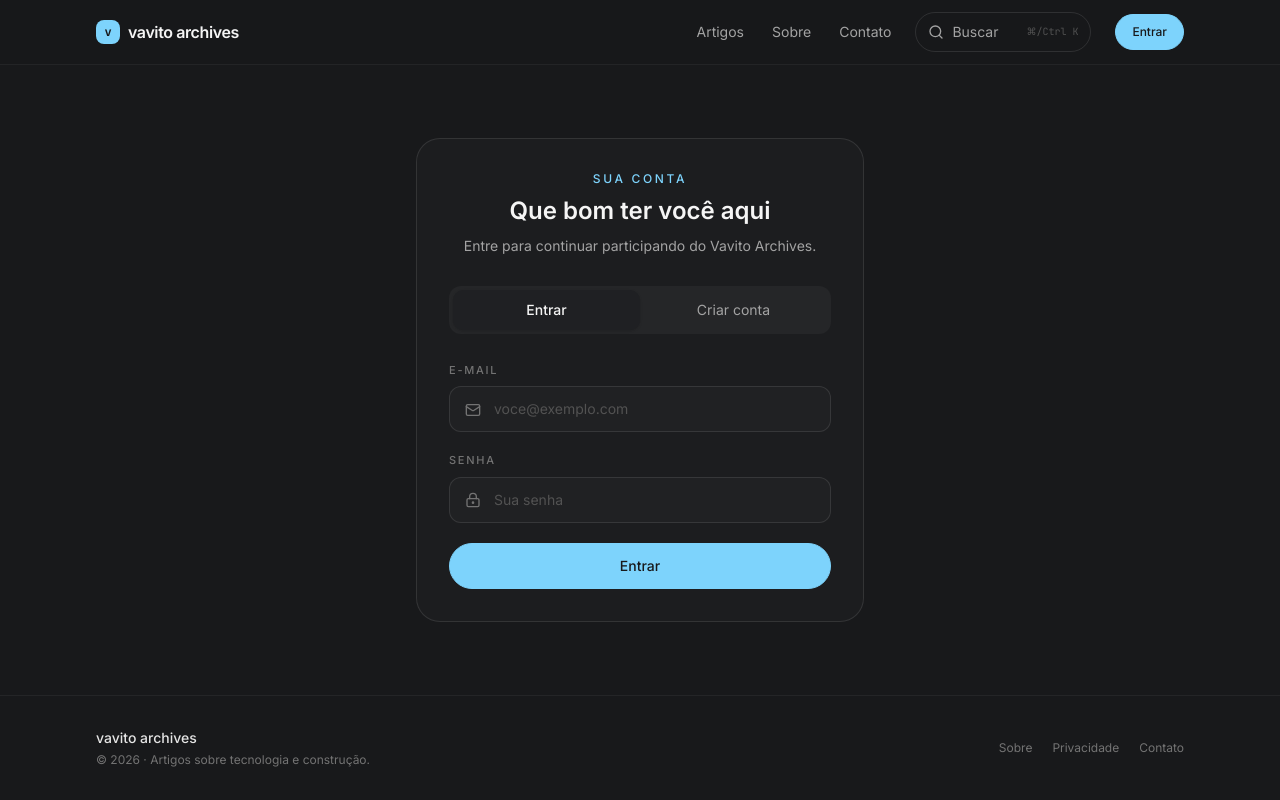
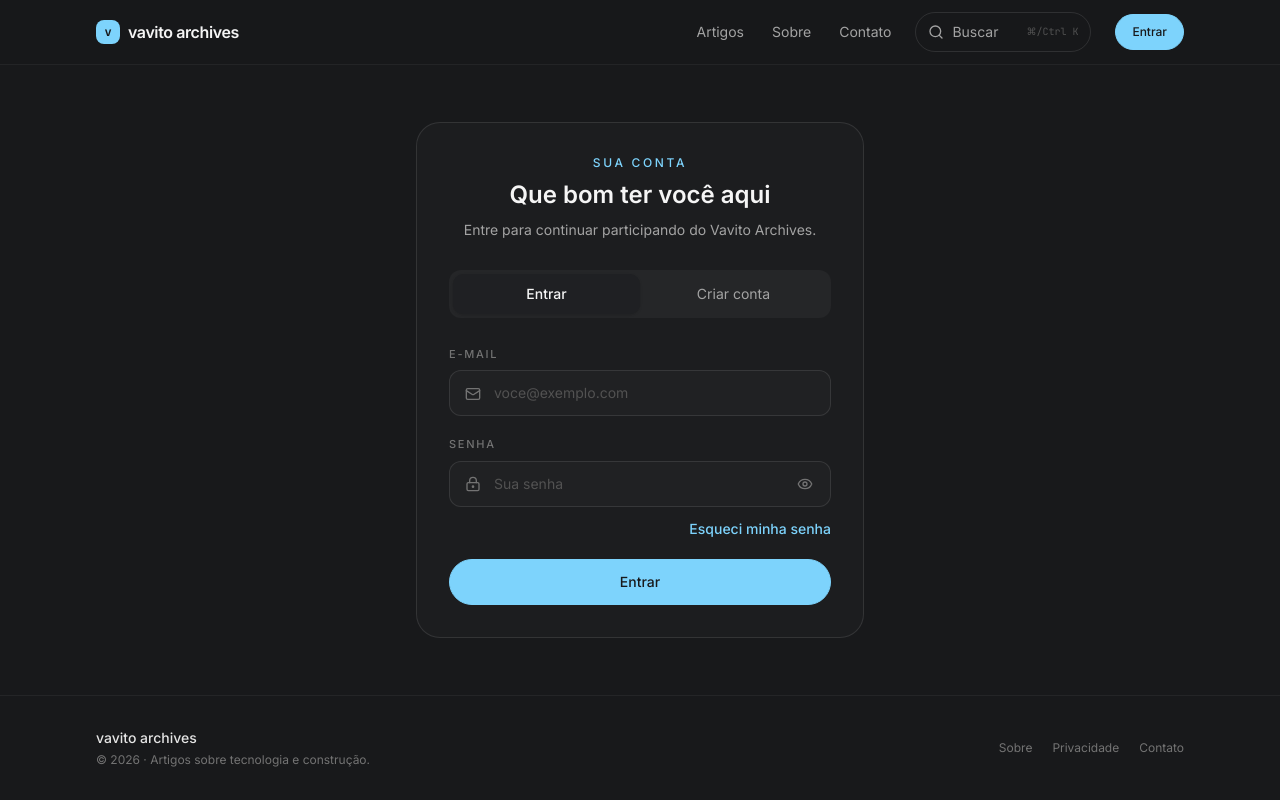
Before and after one commit to vavito/vavito_archives, a Next.js app in the folder apps/web/: page /auth in a window 1280 px wide. Built offline with nearby package versions, Linux system fonts and the light colour scheme.

Commit message:
feat(auth): refina entrada, cadastro e carregamento

```diff
--- a/apps/web/src/app/(auth)/layout.tsx
+++ b/apps/web/src/app/(auth)/layout.tsx
@@ -9,7 +9,7 @@ export const metadata: Metadata = {
 
 export default function AuthLayout({ children }: Readonly<{ children: ReactNode }>) {
   return (
-    <SiteShell contentClassName="items-center justify-center px-4 py-12 sm:px-6">
+    <SiteShell contentClassName="auth-page-stage items-center justify-center px-4 py-12 sm:px-6">
       {children}
     </SiteShell>
   );
--- /dev/null
+++ b/apps/web/src/app/(auth)/loading.tsx
@@ -0,0 +1,15 @@
+import { LoadingSpinner } from '@web/components/feedback/loading-spinner';
+
+export default function AuthLoading() {
+  return (
+    <div
+      aria-busy="true"
+      aria-label="Preparando acesso"
+      className="auth-panel-enter auth-panel-surface bg-surface-card flex min-h-32 w-full max-w-md items-center justify-center gap-3 rounded-3xl border border-border p-8 text-sm text-neutral-400"
+      role="status"
+    >
+      <LoadingSpinner className="text-accent size-5" />
+      <span className="auth-feedback-enter">Preparando seu acesso…</span>
+    </div>
+  );
+}
--- a/apps/web/src/features/auth/components/auth-form.tsx
+++ b/apps/web/src/features/auth/components/auth-form.tsx
@@ -1,10 +1,13 @@
 'use client';
 
 import { Button, cn, Input } from '@vavito/ui';
-import { CheckCircle2, LockKeyhole, Mail, UserRound } from 'lucide-react';
+import { CheckCircle2, Mail, UserRound } from 'lucide-react';
 import type { Route } from 'next';
+import Link from 'next/link';
 import { useRouter } from 'next/navigation';
-import { useState, type FormEvent } from 'react';
+import { useLayoutEffect, useRef, useState, type FormEvent } from 'react';
+
+import { LoadingSpinner } from '@web/components/feedback/loading-spinner';
 
 import {
   AUTH_LIMITS,
@@ -15,6 +18,7 @@ import {
 } from '../schemas/auth-credentials.schema';
 import { SafeAuthError, signIn, signUp } from '../services/auth.service';
 import type { AuthField, AuthFieldErrors, AuthMode } from '../types/auth.types';
+import { PasswordField } from './password-field';
 
 interface AuthFeedback {
   message: string;
@@ -57,7 +61,9 @@ export function AuthForm({
   nextPath = '/',
 }: Readonly<AuthFormProps>) {
   const router = useRouter();
+  const fieldsContentRef = useRef<HTMLDivElement>(null);
   const [errors, setErrors] = useState<AuthFieldErrors>({});
+  const [fieldsHeight, setFieldsHeight] = useState<number | null>(null);
   const [mode, setMode] = useState<AuthMode>(initialMode);
   const [state, setState] = useState<SubmissionState>(
     initialFeedback
@@ -132,12 +138,30 @@ export function AuthForm({
   const isSubmitting = state.status === 'submitting';
   const isSignUp = mode === 'sign-up';
 
+  useLayoutEffect(() => {
+    const content = fieldsContentRef.current;
+    if (!content) {
+      return;
+    }
+
+    const updateHeight = () => setFieldsHeight(content.scrollHeight);
+    updateHeight();
+
+    if (typeof ResizeObserver === 'undefined') {
+      return;
+    }
+
+    const observer = new ResizeObserver(updateHeight);
+    observer.observe(content);
+    return () => observer.disconnect();
+  }, [mode]);
+
   return (
     <section
       aria-labelledby="auth-title"
-      className="bg-surface-card grid w-full max-w-md gap-7 rounded-3xl border border-border p-5 sm:p-8"
+      className="auth-panel-enter auth-panel-surface bg-surface-card grid w-full max-w-md gap-7 rounded-3xl border border-border p-5 sm:p-8"
     >
-      <header className="grid gap-2 text-center">
+      <header key={mode} className="auth-sequence grid gap-2 text-center">
         <p className="text-accent text-xs font-medium tracking-eyebrow uppercase">Sua conta</p>
         <h1 className="text-2xl font-semibold text-neutral-100" id="auth-title">
           {isSignUp ? 'Crie sua conta' : 'Que bom ter você aqui'}
@@ -151,17 +175,23 @@ export function AuthForm({
 
       <div
         aria-label="Escolher fluxo de autenticação"
-        className="bg-surface-raised grid grid-cols-2 rounded-xl p-1"
+        className="bg-surface-raised relative grid grid-cols-2 rounded-xl p-1"
         role="group"
       >
+        <span
+          aria-hidden="true"
+          className={cn(
+            'auth-mode-indicator bg-floating pointer-events-none absolute inset-y-1 left-1 w-[calc(50%-0.25rem)] rounded-lg shadow-sm transition-transform duration-500 ease-[cubic-bezier(0.22,1,0.36,1)]',
+            isSignUp && 'translate-x-full',
+          )}
+          data-testid="auth-mode-indicator"
+        />
         <button
           aria-label="Selecionar entrada"
           aria-pressed={!isSignUp}
           className={cn(
-            'min-h-10 rounded-lg text-sm transition-colors',
-            !isSignUp
-              ? 'bg-floating font-medium text-neutral-100 shadow-sm'
-              : 'text-neutral-400 hover:text-neutral-100',
+            'relative z-10 min-h-10 rounded-lg text-sm transition-[color,transform] duration-300 active:scale-[0.98] motion-reduce:transform-none',
+            !isSignUp ? 'font-medium text-neutral-100' : 'text-neutral-400 hover:text-neutral-100',
           )}
           disabled={isSubmitting}
           onClick={() => changeMode('sign-in')}
@@ -173,10 +203,8 @@ export function AuthForm({
           aria-label="Selecionar criação de conta"
           aria-pressed={isSignUp}
           className={cn(
-            'min-h-10 rounded-lg text-sm transition-colors',
-            isSignUp
-              ? 'bg-floating font-medium text-neutral-100 shadow-sm'
-              : 'text-neutral-400 hover:text-neutral-100',
+            'relative z-10 min-h-10 rounded-lg text-sm transition-[color,transform] duration-300 active:scale-[0.98] motion-reduce:transform-none',
+            isSignUp ? 'font-medium text-neutral-100' : 'text-neutral-400 hover:text-neutral-100',
           )}
           disabled={isSubmitting}
           onClick={() => changeMode('sign-up')}
@@ -186,12 +214,30 @@ export function AuthForm({
         </button>
       </div>
 
-      <form className="grid gap-5" noValidate onSubmit={(event) => void handleSubmit(event)}>
+      <form
+        aria-busy={isSubmitting}
+        className="auth-sequence grid gap-5"
+        noValidate
+        onSubmit={(event) => void handleSubmit(event)}
+      >
+        <div
+          className="auth-mode-fields overflow-hidden transition-[height] duration-500 ease-[cubic-bezier(0.22,1,0.36,1)]"
+          data-testid="auth-mode-fields"
+          style={fieldsHeight === null ? undefined : { height: fieldsHeight }}
+        >
+          <div
+            key={mode}
+            ref={fieldsContentRef}
+            className={cn(
+              'auth-sequence grid gap-5',
+              isSignUp ? 'auth-mode-enter-forward' : 'auth-mode-enter-backward',
+            )}
+          >
             {isSignUp ? (
-          <div className="relative">
+              <div className="group relative">
                 <UserRound
                   aria-hidden="true"
-              className="text-neutral-500 absolute top-10 left-4 z-10 size-4"
+                  className="text-neutral-500 absolute top-10 left-4 z-10 size-4 transition-[color,transform] duration-200 group-focus-within:scale-110 group-focus-within:text-accent motion-reduce:transform-none"
                 />
                 <Input
                   autoComplete="name"
@@ -208,10 +254,10 @@ export function AuthForm({
               </div>
             ) : null}
 
-        <div className="relative">
+            <div className="group relative">
               <Mail
                 aria-hidden="true"
-            className="text-neutral-500 absolute top-10 left-4 z-10 size-4"
+                className="text-neutral-500 absolute top-10 left-4 z-10 size-4 transition-[color,transform] duration-200 group-focus-within:scale-110 group-focus-within:text-accent motion-reduce:transform-none"
               />
               <Input
                 autoComplete="email"
@@ -228,14 +274,8 @@ export function AuthForm({
               />
             </div>
 
-        <div className="relative">
-          <LockKeyhole
-            aria-hidden="true"
-            className="text-neutral-500 absolute top-10 left-4 z-10 size-4"
-          />
-          <Input
+            <PasswordField
               autoComplete={isSignUp ? 'new-password' : 'current-password'}
-            className="pl-11"
               description={isSignUp ? PASSWORD_REQUIREMENTS : undefined}
               disabled={isSubmitting}
               error={errors.password}
@@ -245,19 +285,20 @@ export function AuthForm({
               onChange={() => clearFieldError('password')}
               placeholder={isSignUp ? 'Crie uma senha segura' : 'Sua senha'}
               required
-            type="password"
             />
-        </div>
+
+            {!isSignUp ? (
+              <Link
+                className="text-accent -mt-2 justify-self-end text-sm font-medium transition-[color,opacity,transform] duration-200 hover:-translate-y-0.5 hover:underline hover:opacity-80 motion-reduce:transform-none"
+                href="/auth/forgot-password"
+              >
+                Esqueci minha senha
+              </Link>
+            ) : null}
 
             {isSignUp ? (
-          <div className="relative">
-            <LockKeyhole
-              aria-hidden="true"
-              className="text-neutral-500 absolute top-10 left-4 z-10 size-4"
-            />
-            <Input
+              <PasswordField
                 autoComplete="new-password"
-              className="pl-11"
                 disabled={isSubmitting}
                 error={errors.passwordConfirmation}
                 label="Confirme a senha"
@@ -266,20 +307,27 @@ export function AuthForm({
                 onChange={() => clearFieldError('passwordConfirmation')}
                 placeholder="Digite a senha novamente"
                 required
-              type="password"
               />
+            ) : null}
           </div>
-        ) : null}
+        </div>
 
         <Button className="w-full" disabled={isSubmitting} size="large" type="submit">
+          {isSubmitting ? <LoadingSpinner /> : null}
+          <span
+            key={isSubmitting ? 'submitting' : mode}
+            className="auth-icon-swap"
+            aria-live="polite"
+          >
             {isSubmitting ? 'Aguarde…' : isSignUp ? 'Criar conta' : 'Entrar'}
+          </span>
         </Button>
       </form>
 
       {state.status === 'success' ? (
         <p
           aria-live="polite"
-          className="text-accent flex items-start gap-2 text-sm leading-relaxed"
+          className="auth-feedback-enter text-accent flex items-start gap-2 text-sm leading-relaxed"
           role="status"
         >
           <CheckCircle2 aria-hidden="true" className="mt-0.5 size-4 shrink-0" />
@@ -287,7 +335,11 @@ export function AuthForm({
         </p>
       ) : null}
       {state.status === 'error' ? (
-        <p aria-live="assertive" className="text-destructive text-sm leading-relaxed" role="alert">
+        <p
+          aria-live="assertive"
+          className="auth-feedback-enter text-destructive text-sm leading-relaxed"
+          role="alert"
+        >
           {state.message}
         </p>
       ) : null}
```
Lines whose indentation alone changed are shown as unchanged.
